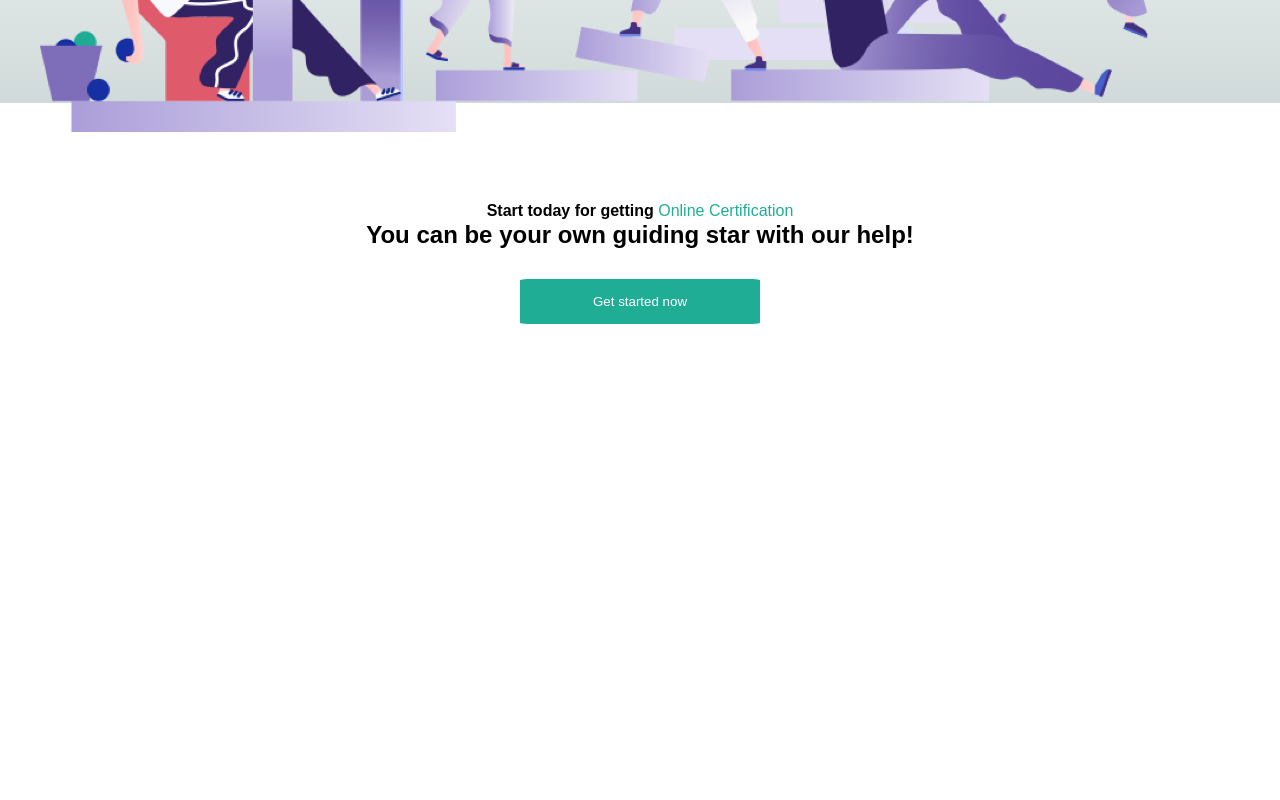
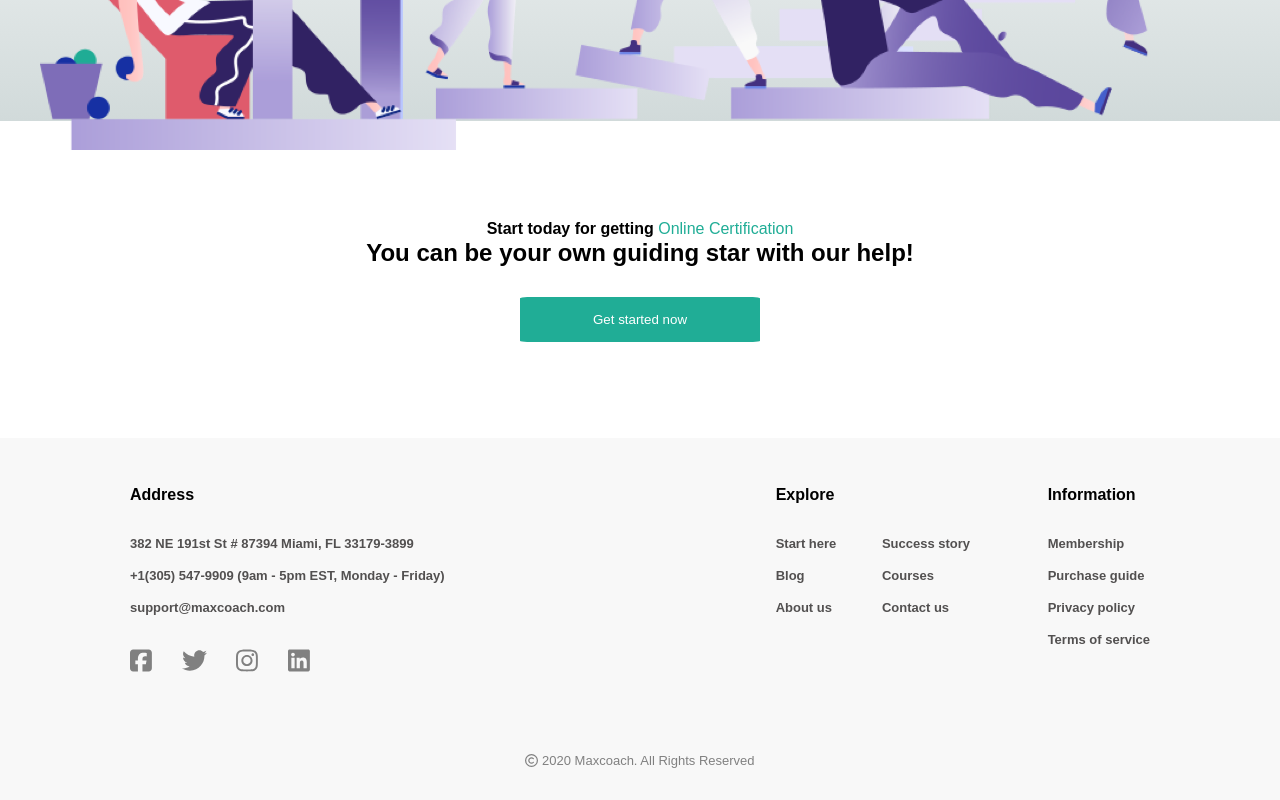
Before and after one commit to damianolagana/proj-html-vuejs, a Vue app in the folder vite-project/: page / in a window 1280 px wide. Shown: the part 5477-6277 px from the top of the page. Before the commit the page ends 5897 px from the top, so only its background shows below. Built offline with nearby package versions, Linux system fonts and the light colour scheme.

Commit message:
add footer section

```diff
--- a/vite-project/src/components/AppFooter.vue
+++ b/vite-project/src/components/AppFooter.vue
@@ -5,8 +5,32 @@ export default {
   name: "AppFooter",
   data() {
     return {
+      addressInfo: {
+        street: "382 NE 191st St # 87394 Miami, FL 33179-3899",
+        phoneNumber: "+1(305) 547-9909 (9am - 5pm EST, Monday - Friday)",
+        mail: "support@maxcoach.com"
+
+      },
+      exploreInfo: [
+        "Start here",
+        "Blog",
+        "About us",
+        "Success story",
+        "Courses",
+        "Contact us"
+      ],
+      information: [
+        "Membership",
+        "Purchase guide",
+        "Privacy policy",
+        "Terms of service"
+      ]
+
 
     }
+
+
+
   },
   methods: {
 
@@ -15,6 +39,112 @@ export default {
 
 </script>
 
-<template></template>
+<template>
+  <section>
+    <div class="container">
+      <div class="footerBox flex">
+        <div class="addressInfo">
+          <h4>Address</h4>
+          <div class="lineHeight2rem flex flexCol">
+            <span>{{ this.addressInfo.street }}</span>
+            <span>{{ this.addressInfo.phoneNumber }}</span>
+            <span>{{ this.addressInfo.mail }}</span>
 
-<style scoped></style>
+          </div>
+          <div class="socialBox">
+            <font-awesome-icon :icon="['fab', 'square-facebook']" />
+            <font-awesome-icon :icon="['fab', 'twitter']" />
+            <font-awesome-icon :icon="['fab', 'instagram']" />
+            <font-awesome-icon :icon="['fab', 'linkedin']" />
+          </div>
+        </div>
+        <div class="exploreInfoBox">
+          <div class="exploreInfo ">
+            <h4>Explore</h4>
+            <div class="lineHeight2rem flex flexCol flexWrap">
+              <span v-for="explore in exploreInfo">{{ explore }}</span>
+            </div>
+          </div>
+          <div class="info ">
+            <h4>Information</h4>
+            <div class="lineHeight2rem flex flexCol">
+              <span v-for="info in information">{{ info }}</span>
+
+            </div>
+          </div>
+        </div>
+      </div>
+      <div class="copyright">
+        <font-awesome-icon :icon="['far', 'copyright']" /> 2020 Maxcoach. All Rights Reserved
+      </div>
+    </div>
+  </section>
+</template>
+
+<style lang="scss" scoped>
+@use "../styles/general.scss";
+
+
+
+section {
+  background-color: #f8f8f8;
+}
+
+h4 {
+  padding-bottom: 1.5rem;
+}
+
+span {
+  color: rgb(82, 80, 80);
+  font-size: 13px;
+  font-weight: 600;
+}
+
+
+.socialBox {
+  display: flex;
+  justify-content: space-between;
+  width: 50%;
+  padding-top: 1.5rem;
+  font-size: 25px;
+  color: grey;
+  cursor: pointer;
+
+}
+
+.footerBox {
+  display: flex;
+  padding: 3rem 0;
+  justify-content: space-around;
+
+  .addressInfo {
+    width: 30%;
+  }
+
+  .exploreInfoBox {
+    display: flex;
+    justify-content: flex-end;
+    width: 40%;
+
+    .exploreInfo {
+      width: 50%;
+
+
+      div {
+        height: 100px;
+      }
+    }
+
+    .info {
+      padding-left: 2rem;
+    }
+  }
+}
+
+.copyright {
+  text-align: center;
+  padding: 2rem 0;
+  color: grey;
+  font-size: 13px;
+}
+</style>
--- a/vite-project/src/components/AppHelpSection.vue
+++ b/vite-project/src/components/AppHelpSection.vue
@@ -133,6 +133,7 @@ section {
 
   p {
     color: rgb(100, 97, 97);
+    line-height: 1.5rem;
   }
 
 }
--- a/vite-project/src/main.js
+++ b/vite-project/src/main.js
@@ -19,10 +19,15 @@ import { faEye } from '@fortawesome/free-regular-svg-icons'
 import { faFlag } from '@fortawesome/free-regular-svg-icons'
 import { faGear } from '@fortawesome/free-solid-svg-icons'
 import { faLifeRing } from '@fortawesome/free-regular-svg-icons'
+import { faCopyright } from '@fortawesome/free-regular-svg-icons'
 import { faDisplay } from '@fortawesome/free-solid-svg-icons'
+import { faSquareFacebook } from '@fortawesome/free-brands-svg-icons'
+import { faTwitter } from '@fortawesome/free-brands-svg-icons'
+import { faInstagram } from '@fortawesome/free-brands-svg-icons'
+import { faLinkedin } from '@fortawesome/free-brands-svg-icons'
 
 
 
-library.add(faUserSecret, faDisplay, faGear, faLifeRing, faFlag, faEye, faCalendar, faArrowRight, faUser, faFileLines, faCartShopping, faCircleUser, faMagnifyingGlass, faChevronDown)
+library.add(faUserSecret, faCopyright, faLinkedin, faInstagram, faTwitter, faDisplay, faSquareFacebook, faGear, faLifeRing, faFlag, faEye, faCalendar, faArrowRight, faUser, faFileLines, faCartShopping, faCircleUser, faMagnifyingGlass, faChevronDown)
 
 createApp(App).component('font-awesome-icon', FontAwesomeIcon).mount('#app')
--- a/vite-project/src/styles/general.scss
+++ b/vite-project/src/styles/general.scss
@@ -35,6 +35,14 @@ body {
     justify-content: space-between;
 }
 
+.flexCol {
+    flex-direction: column;
+}
+
+.flexWrap {
+    flex-wrap: wrap;
+}
+
 // *****BUTTONS****//
 
 .greenButton {
```
